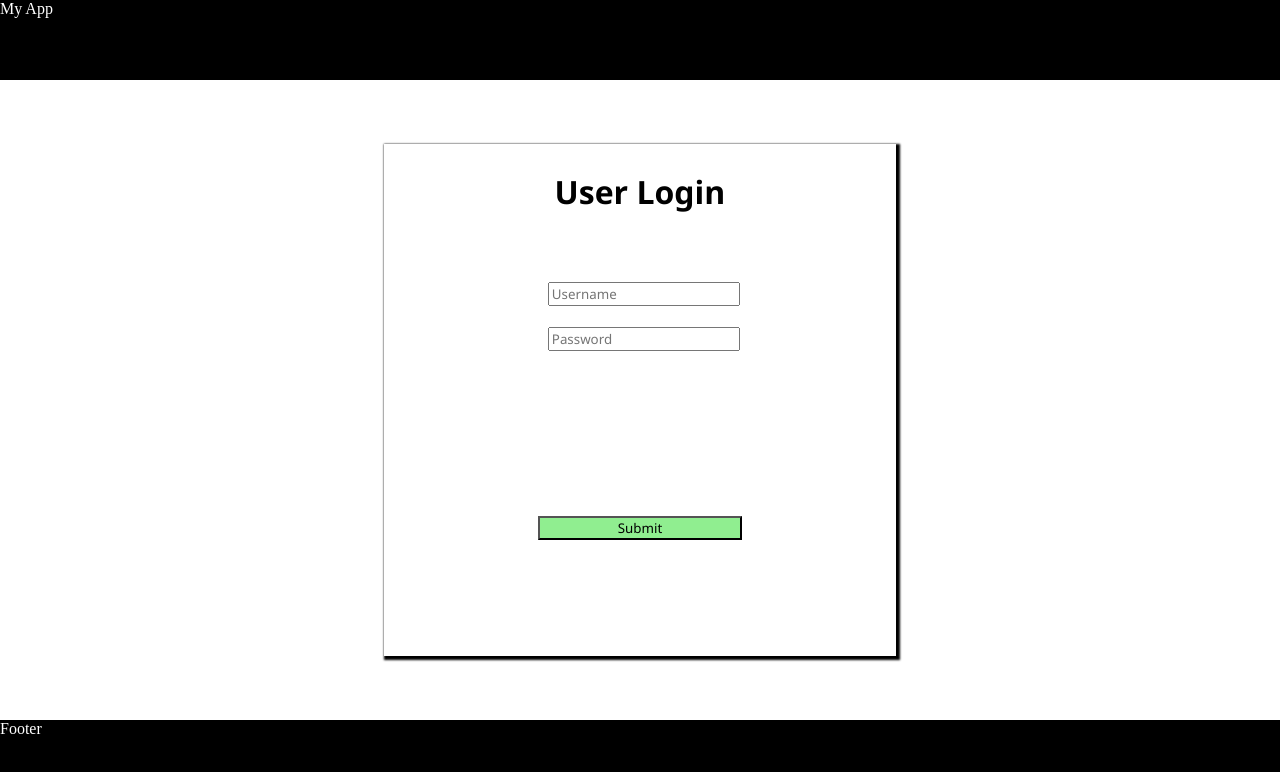
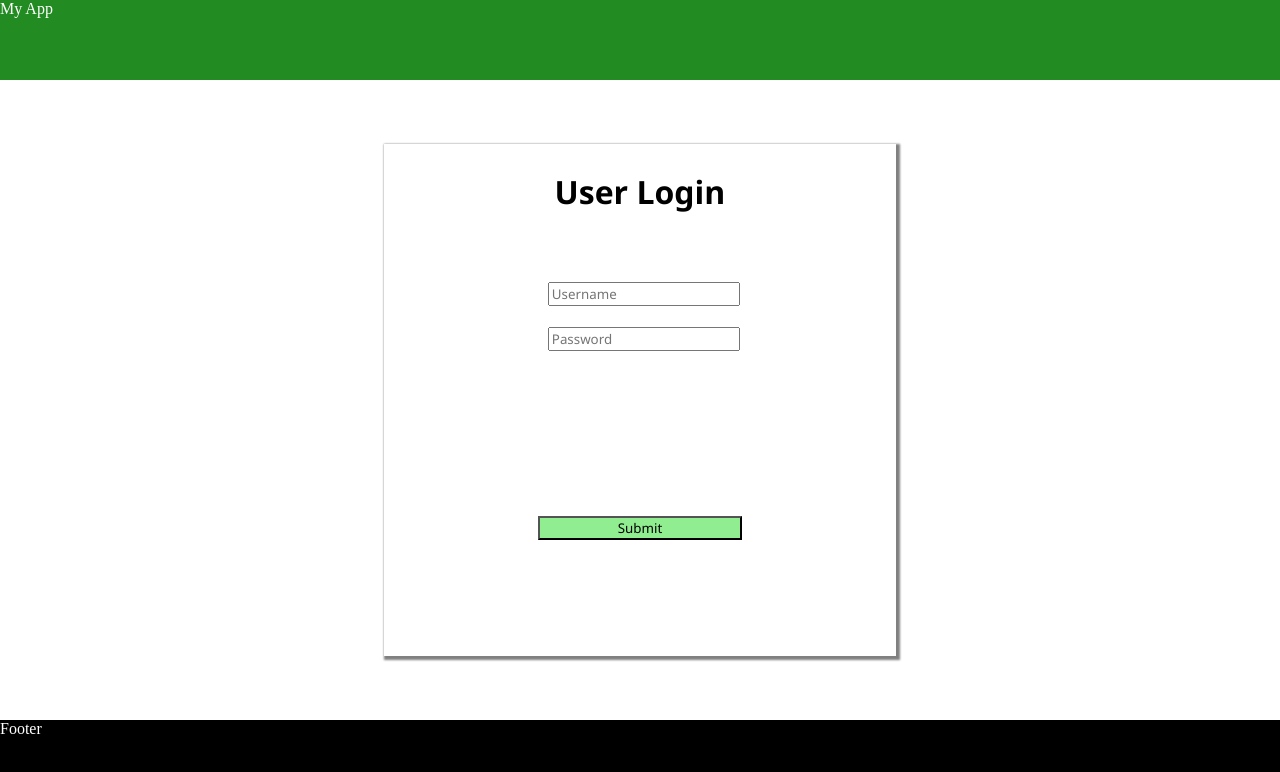
Before and after one commit to IanMcM89/phase-2-project, a React (Create React App) app: page / in a window 1280 px wide. Shown: the top 772 px of the page. Built offline with nearby package versions, Linux system fonts and the light colour scheme.

Commit message:
Changed header background color to green and login form shadow to gray.

```diff
--- a/src/index.css
+++ b/src/index.css
@@ -11,7 +11,7 @@ body {
 }
 
 .App-header {
-  background-color: black;
+  background-color: forestgreen;
   color: white;
   display: flex;
   width: 100vw;
@@ -35,7 +35,7 @@ body {
 }
 
 #App-login-form {
-  box-shadow: black 2px 2px 2px 2px;
+  box-shadow: gray 2px 2px 2px 2px;
   font-family: 'Segoe UI', Tahoma, Geneva, Verdana, sans-serif;
   display: flex;
   flex-direction: column;
```
